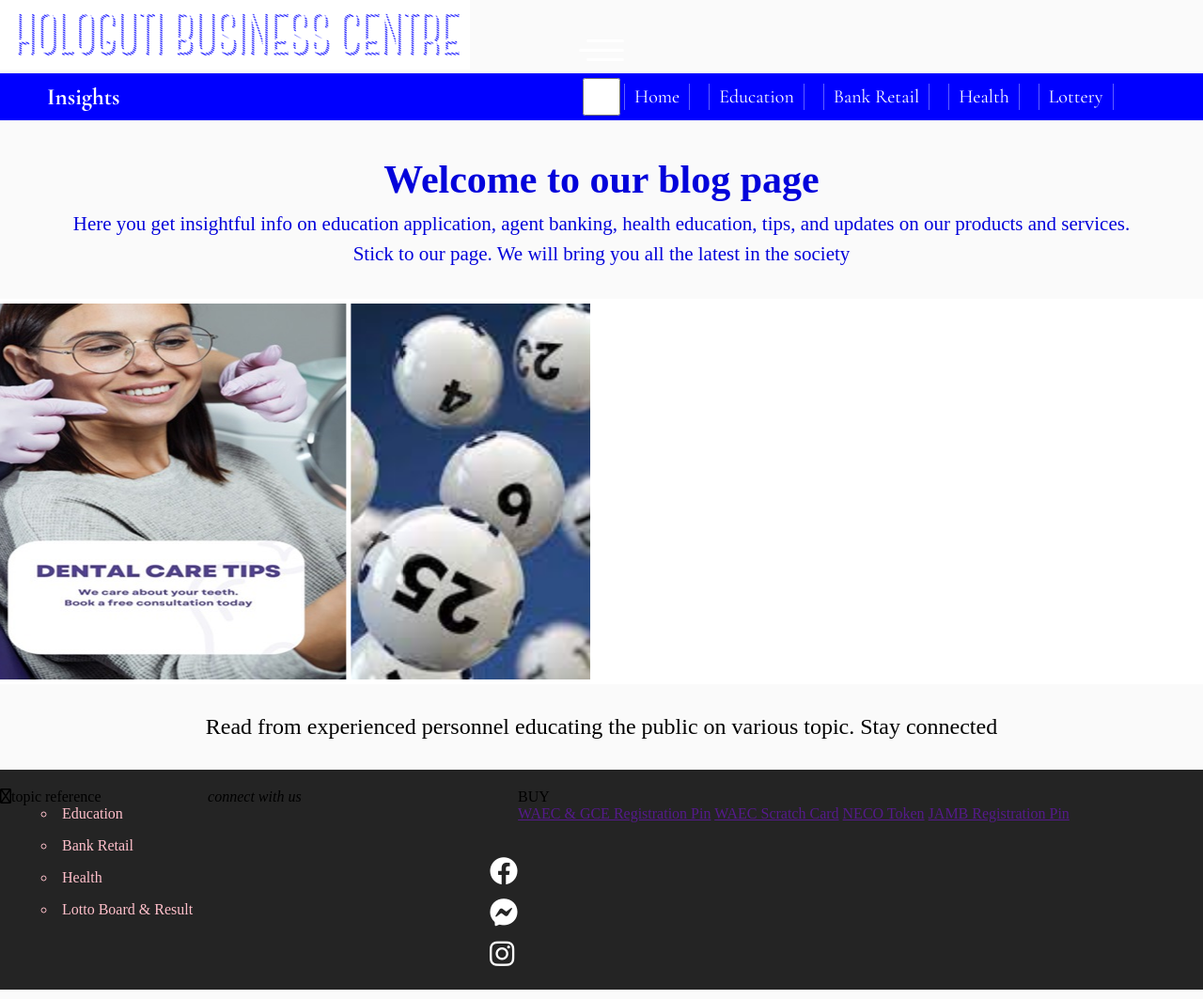
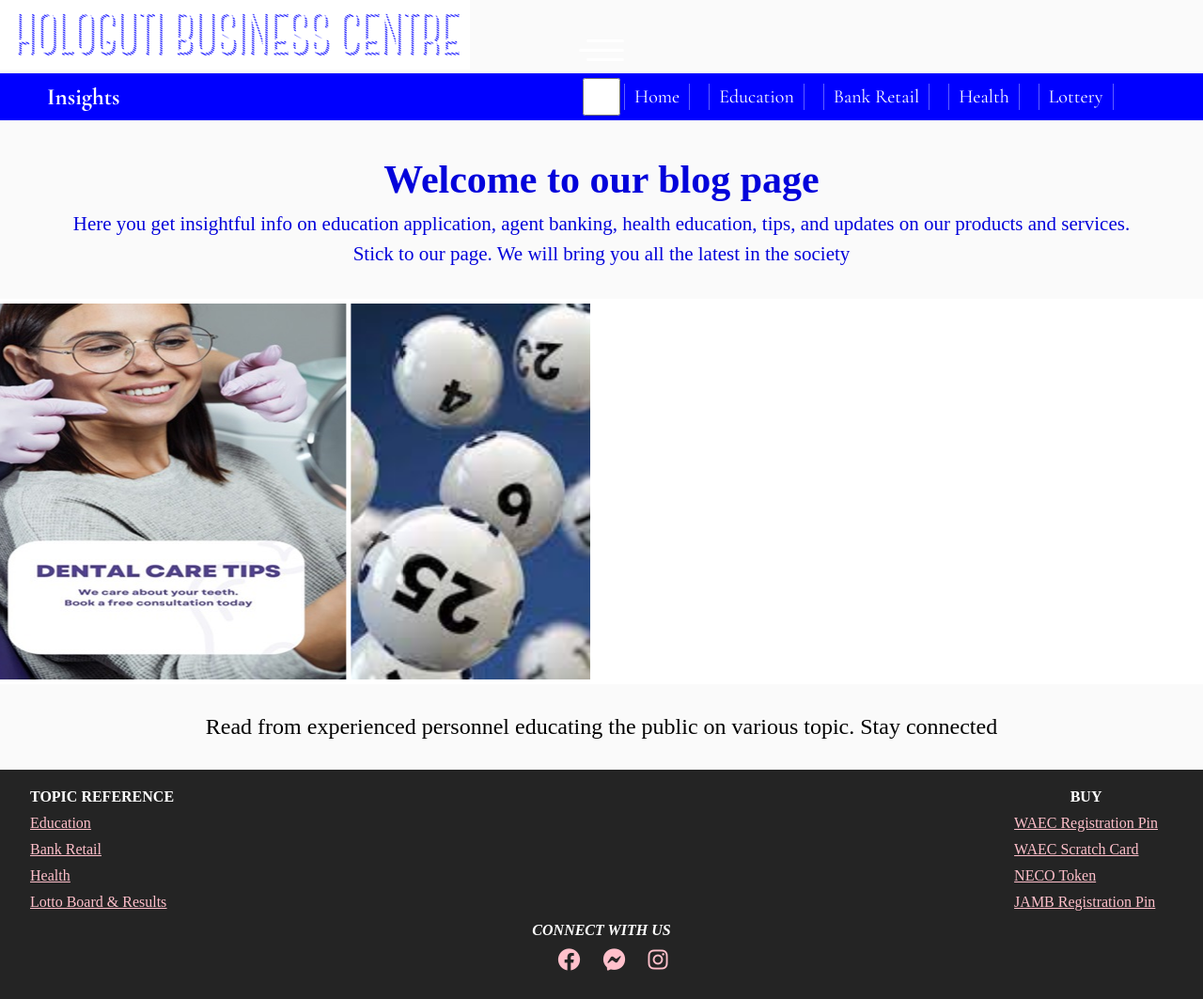
Before and after one commit to hologutiBiz/hbc-blog, a plain HTML site: page index.html in a window 1280 px wide. Shown: the whole page at 94% size. Drawn offline with nearby package versions, Linux system fonts and the light colour scheme.

Commit message:
done with footer

```diff
--- a/index.html
+++ b/index.html
@@ -45,11 +45,11 @@
                 <input type="checkbox" class="toggle-menu">
                 <div class="hamburger"></div>
                 <ul class="nav-bar">
-                    <li><a href="#" aria-current="page">Home</a></li>
-                    <li><a href="#">Education</a></li>
-                    <li><a href="#">Bank Retail</a></li>
-                    <li><a href="#">Health</a></li>
-                    <li><a href="https://vlb.hologutibusinesscentre.com" target="_blank">Lottery</a></li>
+                    <li class="nav-list"><a href="#" aria-current="page">Home</a></li>
+                    <li class="nav-list"><a href="#">Education</a></li>
+                    <li class="nav-list"><a href="#">Bank Retail</a></li>
+                    <li class="nav-list"><a href="#">Health</a></li>
+                    <li class="nav-list"><a href="https://vlb.hologutibusinesscentre.com" target="_blank">Lottery</a></li>
                 </ul>
             </nav>
             <!-- <h1>Your Blog Post Title</h1> -->
@@ -77,32 +77,37 @@
         </main>
 
         <footer>
-            <i class="fa-regular fa-graduation-cap"></i>
-            <div class="reference-container">
-                <p>topic reference</p>
-                <ul class="reference">
-                    <li>Education</li>
-                    <li>Bank Retail</li>
-                    <li>Health</li>
-                    <li>Lotto Board & Result</li>
-                </ul>
+            <div class="reference-and-product-wrapper">
+                <div class="reference-container">
+                    <span>topic reference</span>
+                    <ul class="reference">
+                        <li><a href="">Education</a></li>
+                        <li><a href="">Bank Retail</a></li>
+                        <li><a href="">Health</a></li>
+                        <li><a href="">Lotto Board & Results</a></li>
+                    </ul>
+                </div>
+
+                <div class="products-and-services">
+                    <span>buy</span>
+                    <a href="">WAEC Registration Pin</a>
+                    <a href="">WAEC Scratch Card</a>
+                    <a href="">NECO Token</a>
+                    <a href="">JAMB Registration Pin</a>
+                    <a href=""></a>
+                </div>
             </div>
+
             <div class="social-media-handles">
                 <address>
                     <span>connect with us</span>
-                    <a href="https://twitter.com/hologutiBcentre" target="_blank"><i class="fa-brands fa-square-x-twitter"></i></a>
-                    <a href="https://www.facebook.com/hologutiBusines" target="_blank"><i class="fa-brands fa-facebook"></i></a>
-                    <a href="https://m.me/109930914660224" target="_blank"><i class="fa-brands fa-facebook-messenger"></i></a>
-                    <a href="https://www.instagram.com/hologutibusines/" target="_blank"><i class="fa-brands fa-instagram"></i></a>
+                    <div>
+                        <a href="https://twitter.com/hologutiBcentre" target="_blank"><i class="fa-brands fa-square-x-twitter"></i></a>
+                        <a href="https://www.facebook.com/hologutiBusines" target="_blank"><i class="fa-brands fa-facebook"></i></a>
+                        <a href="https://m.me/109930914660224" target="_blank"><i class="fa-brands fa-facebook-messenger"></i></a>
+                        <a href="https://www.instagram.com/hologutibusines/" target="_blank"><i class="fa-brands fa-instagram"></i></a>
+                    </div>
                 </address>
-            </div>
-            <div class="products-and-services">
-                <p>BUY</p>
-                <a href="">WAEC & GCE Registration Pin</a>
-                <a href="">WAEC Scratch Card</a>
-                <a href="">NECO Token</a>
-                <a href="">JAMB Registration Pin</a>
-                <a href=""></a>
             </div>
         </footer>
 </body>
--- a/style.css
+++ b/style.css
@@ -36,13 +36,12 @@ ul {
     width: 100%;
     list-style: none;
 }
-li {
+.nav-list {
     text-align: center;
     margin-right: 1em;
 
 }
-
-li a {
+.nav-list a {
     color: #fff;
     text-decoration: none;
     padding: 2px 10px;
@@ -135,32 +134,82 @@ li a:hover {
 
 
 footer {
-    display: flex;
-    background-color: #000000da;
-    padding: 20px 0;
-}
-ul.reference {
-    list-style: circle inside;
-    color: #ffc0cb;
+    position: relative;
     display: flex;
     flex-direction: column;
-    align-items: self-start;
-    gap: 1em;
-}
-ul.reference li {
-    margin-left: 2em;
+    justify-content: space-evenly;
+    background-color: #000000da;
+    padding: 20px 0 14rem;
+    text-align: center;
 }
 
-address a {
+footer span {
     color: #fff;
+    text-transform: uppercase;
+    font-weight: bold;
+    font-size: 1em;
+}
+
+.reference-and-product-wrapper {
+    display: flex;
+}
+
+.reference-container {
+    position: absolute;
+    left: 2em;
+}
+.reference {
     display: block;
-    margin: 10px 0 0 10em;
-    font-size: 30px;
+}
+.reference li {
+    text-align: justify;
+    margin: 10px 0;
+}
+.reference {
+    color: #ffc0cb;
+    text-decoration: underline;
+    border: none;
+}
+
+.products-and-services {
+    position: absolute;
+    right: 3em;
+    display: flex;
+    flex-direction: column;
+    gap: 10px;
+
+}
+.products-and-services a {
+    display: block;
+    text-align: justify;
+
+}
+
+.social-media-handles {
+    position: absolute;
+    left: 0;
+    right: 0;
+    bottom: 20px;
+}
+
+footer a {
+    color: #ffc0cb;
+}
+footer a:hover {
+    color: #fff;
+    background: none;
+    border: none;
+    transition: 0.5s;
+}
+footer .fa-brands {
+    font-size: 24px;
+    margin: 10px;
 }
 
 
 
                     /* media query */
+
         /* 320px */
       @media screen and (max-width: 600px) {
         body {
```
